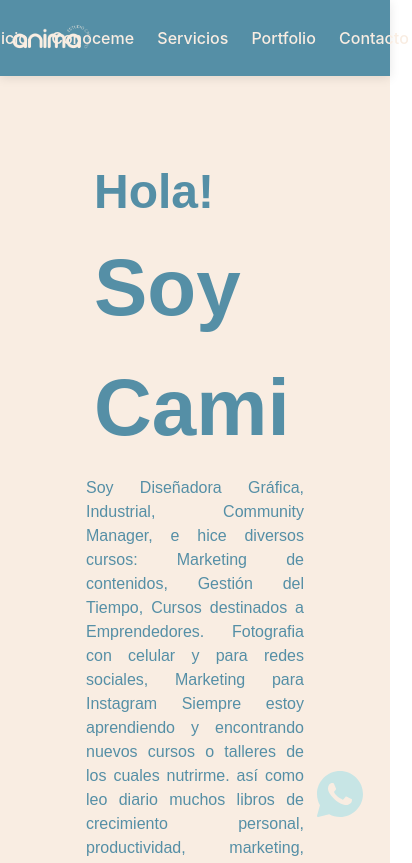
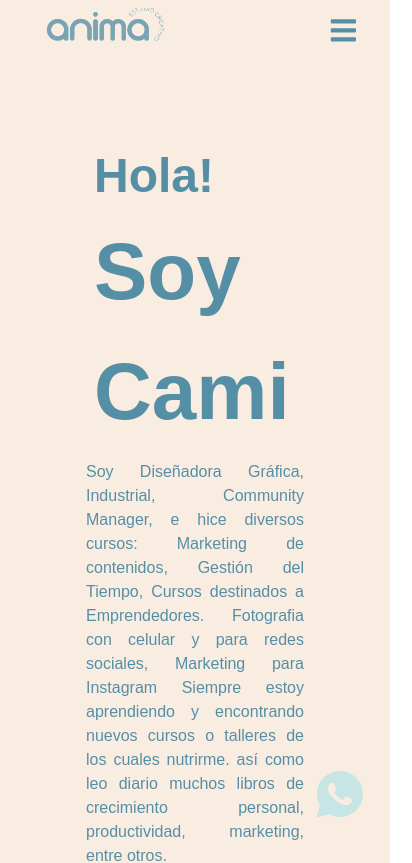
Before and after one commit to gerfabris/anima, a React (Vite) app: page /about in a window 390 px wide. Shown: the top 863 px of the page, 412 px wide, since content can reach past the window. Built offline with nearby package versions, Linux system fonts and the light colour scheme; a web font is replaced by a local one.

Commit message:
Navbar responsive, services

```diff
--- a/src/components/AppRoutes/AppRoutes.jsx
+++ b/src/components/AppRoutes/AppRoutes.jsx
@@ -2,14 +2,13 @@ import { BrowserRouter } from "react-router-dom";
 import { WhatsApp } from "../WhatsApp/WhatssApp";
 import { Footer } from "../Footer/Footer";
 import { PublicRoutes } from "./PublicRoutes";
-import { useNavbar, useNavbarDos } from "../../hooks/useNavbar";
+import { Navbar, NavbarScroll } from "../Navbar/Navbar";
 
 export const AppRoutes = () => {
-  let NavbarComponent = useNavbar()
 
   return (
     <BrowserRouter>
-      {NavbarComponent}
+      <Navbar/>
       <PublicRoutes />
       <WhatsApp />
       <Footer />
--- a/src/components/Home/Home.css
+++ b/src/components/Home/Home.css
@@ -12,7 +12,6 @@
     font-size: 1.1rem;
     overflow: hidden;
 }
-
 .home .container{
     height: 100%;
     width: 100vw;
@@ -23,12 +22,10 @@
     color:#558FA6;
     margin-top: 5em;
 }
-
 .home .imaginDiv{
     height: 100%;
     width: 20%;
 }
-
 .home .homeDiv {
     height: 100%;
     width: 40%;
@@ -36,17 +33,14 @@
     flex-direction: column;
     justify-content: center;
 }
-
 .title{
     font-size: 4rem;
 }
-
 .slogan{
     width: 80%;
     font-size: 2rem;
     margin-bottom: 200px;
 }
-
 .homeDiv img {
     max-width: 700px;
     max-height: 700px;
--- a/src/components/Navbar/Navbar.css
+++ b/src/components/Navbar/Navbar.css
@@ -1,4 +1,4 @@
-nav {
+/* nav {
     display: flex;
     justify-content: space-between;
     align-items: center;
@@ -12,9 +12,9 @@ nav {
     background-color: #F9EDE2;
     transition: background-color 0.3s ease-in-out;
     z-index: 1000;
-}
+} */
 
-nav.scroll {
+/* nav.scroll {
   background-color: #558FA6;
   box-shadow: 0px 2px 10px rgba(0, 0, 0, 0.1);
 }
@@ -34,8 +34,8 @@ nav.scroll {
   width: 30%;
   max-width: 150px;
   height: 100%;
-  min-height: 60px;
-  max-height: 60px;
+  min-height: 50px;
+  max-height: 50px;
   margin-top: 1em;
 }
 .logo__img{
@@ -44,7 +44,11 @@ nav.scroll {
   height: 100%;
 }
 .menu {
+  width: 80%;
+  transition: all .3s ease-in-out;
   display: flex;
+  justify-content: flex-end; */
+/*   display: flex;
   justify-content: flex-end;
   align-items: center;
   list-style: none;
@@ -56,17 +60,23 @@ nav.scroll {
   max-height: 40px;
   transition: all .3s ease-in-out;
   margin-right: 2em;
-}
-
-.menu li {
+}*/
+/* .menu__list{
+  list-style: none;
+  display: flex;
+  width: 100%;
+  gap: 2em;
+  display: flex;
+  justify-content: flex-end;
+  margin-right: 2em;
+} */
+/* .menu li {
   margin-left: 20px;
 }
-
 .menu li:first-child {
   margin-left: 0;
-}
-
-.menu li a {
+} */
+/* .menu li a {
   font-size: 16px;
   font-weight: 500;
   color: #F9EDE2;
@@ -75,18 +85,13 @@ nav.scroll {
 .menu li a:hover {
   color: #fff;
 }
-.menu__li{
-  margin-right: .2em;
-}
 .hamburger {
   display: none;
 }
-
 .display-none{
   display: none;
   transition: all .3s ease-in-out;
-}
-
+} */
 /*   @media screen and (max-width: 920px) {
     nav {
       flex-direction: column;
@@ -129,3 +134,191 @@ nav.scroll {
       box-shadow: 0px 2px 10px rgba(0, 0, 0, 0.1);
     }
   } */
+
+/* @media screen and (max-width: 900px) {
+  .navbar{
+    display: flex;
+    justify-content: space-between;
+
+  }
+  .hamburger {
+    display: block;
+    align-items: center;
+    text-align: center;
+    cursor: pointer;
+    width: 10%;
+  }
+  .line {
+    width: 25px;
+    height: 3px;
+    background-color: #ffff;
+    margin: 5px 0;
+  }
+  .menu{
+    display: flex;
+    left: 0;
+    top: 10%;
+    background-color: #558FA6;
+    position: absolute;
+    transition: .3s ease-in-out all;
+    width: 100%;
+    height: -webkit-fill-available;
+    transform: translateX(-100%);
+  }
+  .menu__list{
+    flex-direction: column;
+    align-items: center;
+    padding: 1em;
+  }
+  .menu.open{
+    transform: translateX(100%);
+  }
+} */
+
+
+
+
+/*  --- nav responsive */
+.nav{
+  background: #F9EDE2;
+  width: 100vw;
+  height: 60px;
+  display: flex;
+  justify-content: space-between;
+  padding: .5rem calc((100vw - 1000px) /2) ;
+  transition: background-color 0.3s ease-in-out;
+  z-index: 10;
+  position: sticky;
+  top: 0;
+  left: 0;
+}
+.navscroll {
+  background: #558FA6;
+  height: 60px;
+  width: 100vw;
+  display: flex;
+  justify-content: space-between;
+  padding: .5rem calc((100vw - 1000px) /2) ;
+  transition: background-color 0.3s ease-in-out ;
+  z-index: 10;
+  box-shadow: 0px 2px 10px rgba(0, 0, 0, 0.1);
+  position: sticky;
+  top: 0;
+  left: 0;
+}
+.navlink{
+  color: #fff;
+  display: flex;
+  align-items: center;
+  text-decoration: none;
+/*   padding: 0 1rem;
+ */  height: 100%;
+  cursor: pointer;
+  font-size: 14px;
+/*   font-weight: 500;
+ */  color: #F9EDE2;
+}
+.navlink:active{
+  color: #558FA6;
+}
+.navlink:hover{
+  color: #F9EDE2
+}
+.navmenu{
+  display: flex;
+  align-items: center;
+  margin-right: 2em;
+  gap: 2em;
+  justify-content: flex-end;
+  width: 75%;
+
+}
+.navlink-logo{
+  display: flex;
+  justify-content: center;
+  align-items: center;
+  width: 150px;
+  height: 100%;
+  margin-right: 5em;
+  overflow: hidden;
+  margin-left: 2em;
+}
+.nav__image{
+  width: 100%;
+}
+.display-none{
+  display: none;
+  transition: all .3s ease-in-out;
+}
+.nav-toggle{
+  display: none;
+  justify-content: center;
+  align-items: center;
+  width: 30px;
+}
+.bars{
+  color: #fff;
+}
+@media screen and (max-width:900px) {
+  .bars{
+/*     display: block;
+    position: absolute;
+    top: 0;
+    right: 0;
+    transform: translate(-100% , 75%);
+    */
+    font-size: 1.8rem;
+    display: block;
+    cursor: pointer;
+  }
+  .nav{
+    justify-content: space-between;
+  }
+  .navscroll{
+    justify-content: space-between;
+  }
+
+  .bars.scroll{
+    color: #558FA6;
+  }
+  .nav-toggle{
+    margin-right: 2em;
+    display: flex;
+  }
+  .navmenu{
+    display: none;
+  }
+  .navmenu.open{
+    position: absolute;
+    display: flex;
+    justify-content: center;
+    align-items: center;
+    flex-direction: column;
+    background-color: #558FA6;
+    top: 60px;
+    z-index: 999;
+    padding: 1em;
+    right: 0%;
+    border-radius: 2pt;
+    margin-right: 0;
+    width: 100%;
+  }
+  .display-none.open{
+    position: absolute;
+    display: flex;
+    justify-content: center;
+    align-items: center;
+    flex-direction: column;
+    background-color: #558FA6;
+    top: 60px;
+    z-index: 999;
+    padding: 1em;
+    right: 0%;
+    border-radius: 2pt;
+    gap: 2em;
+    width: 100%;
+  }
+  .navmenu{
+    transition: .6s ease-in-out all;
+  }
+}
--- a/src/components/Navbar/Navbar.jsx
+++ b/src/components/Navbar/Navbar.jsx
@@ -1,7 +1,8 @@
 import { useEffect, useState } from "react";
-import { Link } from "react-router-dom";
+import { Link, NavLink } from "react-router-dom";
 import logoBlue from "../../assets/logo/logo2 animanuevo@4x-8-blue-.png";
 import logoCream from "../../assets/logo/logo3 animanuevo@4x-8.png";
+import { FaBars } from "react-icons/fa";
 import "./Navbar.css";
 
 const NavbarScroll = () => {
@@ -17,9 +18,11 @@ const NavbarScroll = () => {
   const handleScroll = () => {
     setScroll(window.scrollY);
   };
+  /* --- open menu ---  */
+  const [isOpen, setIsOpen] = useState(false)
 
   return (
-    <nav id="navbar-scroll" className={scroll > 0 ? "scroll" : ""}>
+    <nav id="navbar-scroll" className={scroll > 0 ? "scroll" : "navbar"}>
       <div className="logo">
         <Link to="/contact" className="logo__container">
           <img
@@ -29,28 +32,31 @@ const NavbarScroll = () => {
           />
         </Link>
       </div>
-      <ul className={scroll > 0 ? "menu" : "display-none"}>
-        <li className="menu__li">
-          <Link to="/">Inicio</Link>
-        </li>
-        <li className="menu__li">
-          <Link to="/about">Conoceme</Link>
-        </li>
-        <li className="menu__li">
-          <Link to="/products">Servicios</Link>
-        </li>
-        <li className="menu__li">
-          <Link to="/portfolio">Portfolio</Link>
-        </li>
-        <li className="menu__li">
-          <Link to="/contact">Contacto</Link>
-        </li>
-      </ul>
-      <div className="hamburger">
+      <div className="hamburger" id="toggler" onClick={ () => setIsOpen(!isOpen)}>
         <div className="line"></div>
         <div className="line"></div>
         <div className="line"></div>
       </div>
+      <div className={scroll > 0 ? "menu" : "display-none"}>
+        <ul className="menu__list">
+          <li className="li">
+            <Link to="/">Inicio</Link>
+          </li>
+          <li className="li">
+            <Link to="/about">Conoceme</Link>
+          </li>
+          <li className="li">
+            <Link to="/products">Servicios</Link>
+          </li>
+          <li className="li">
+            <Link to="/portfolio">Portfolio</Link>
+          </li>
+          <li className="li">
+            <Link to="/contact">Contacto</Link>
+          </li>
+        </ul>
+      </div>
+
     </nav>
   );
 };
@@ -89,4 +95,56 @@ const NavbarNormal = () => {
   );
 };
 
-export { NavbarScroll, NavbarNormal };
+
+const Navbar = () => {
+  /* -- Scroll -- */
+  const [scroll, setScroll] = useState(0);
+
+  useEffect(() => {
+    window.addEventListener("scroll", handleScroll);
+    return () => {
+      window.removeEventListener("scroll", handleScroll);
+    };
+  }, []);
+
+  const handleScroll = () => {
+    setScroll(window.scrollY);
+  };
+  /* --- open menu --- */
+  const [isOpen, setIsOpen] = useState(false)
+  const toggleMenu = () =>{
+    setIsOpen(!isOpen)
+  }
+  return (
+    <>
+      <nav className={scroll > 0 ? "navscroll" : "nav"} >
+        <NavLink to='/contact' className='navlink navlink-logo'>
+          <img
+              src={scroll > 0 ? logoCream : logoBlue}
+              alt="Logo Anima - Estudio Creativo"
+              className="nav__image"
+          />
+        </NavLink>
+        <div className={ `${scroll > 0 ? "navmenu" : "display-none"} ${isOpen ? "open" : ""}` } >
+          <NavLink to='/' activeStyle className='navlink'>
+            Inicio
+          </NavLink>
+          <NavLink to='/about' activeStyle className='navlink'>
+            Conoceme
+          </NavLink>
+          <NavLink to='/contact' activeStyle className='navlink'>
+            Contacto
+          </NavLink>
+          <NavLink to='/portfolio' activeStyle className='navlink'>
+            Portfolio
+          </NavLink>
+        </div>
+        <div className="nav-toggle" onClick={ toggleMenu }>
+          <FaBars className={ scroll > 0 ? 'bars' : 'bars scroll'} />
+        </div>
+      </nav>
+    </>
+  )
+}
+
+export { NavbarScroll, NavbarNormal , Navbar};
--- a/src/components/Products/Services.css
+++ b/src/components/Products/Services.css
@@ -34,9 +34,11 @@
     align-items: center;
     width: 100%;
     height: 100%;
+    gap: 2em;
+    margin-bottom: 2em;
 }
 /* --- cards --- */
-.service-card {
+/* .service-card {
     width: 30%;
     height: 100%;
     max-width: 30em;
@@ -94,4 +96,70 @@
     max-height: 12em;
     width: 100%;
     height: 100%;
+} */
+/* -- versión 2 */
+.service-card{
+    position: relative;
+    z-index: 1;
+    display: grid;
+    place-content: center;
+    text-align: center;
+    background: /* url('/src/assets/logo/logo2 animanuevo@4x-8-blue-.png')  center no-repeat*/ white;
+    background: url('/src/assets/Portfolio/1.jpg') center no-repeat;
+    background-size: cover;
+    padding: 10px;
+    border-radius: 20px;
+    overflow: hidden;
+    min-width: 30em;
+    min-height: 30em;
+    width: 30em;
+    height: 30em;
 }
+.service-card::before,.service-card::after{
+    content: '';
+    position: absolute;
+    left: 0;
+    z-index: -1;
+    width: 100%;
+    height: calc(60% + 35px);
+    background-color: #222222;
+    transition: transform .5s .25s;
+}
+.service-card::before{
+    top: 0;
+    clip-path: polygon(0 0, 100% 0, 100% 45%, 0% 100%);
+    transform: translateY(-100%);
+}
+.service-card::after{
+    bottom: 0;
+    clip-path: polygon(0 55%, 100% 0, 100% 100%, 0% 100%);
+    transform: translateY(100%);
+}
+.service-content{
+    opacity: 0;
+    transition: opacity .25s;
+    padding: 2em;
+    background-color: rgba(255,255,255,.05);
+    box-shadow: 0 0 5px rgba(0, 0, 0, .15);
+    backdrop-filter: blur(10px);
+    border-radius: 8px;
+}
+.service-card-title{
+    font-size: 24px;
+    font-weight: 500;
+    margin-bottom: 20px;
+    color: #fff;
+}
+.service-card-description{
+    font-size: 16px;
+    font-weight: 400;
+    margin-bottom: 30px;
+    color: #fff;
+}
+.service-card:hover::before,.service-card:hover::after{
+    transform: translateY(0);
+}
+.service-card:hover .service-content{
+    opacity: 1;
+    transition-delay: 0.75s;
+}
```
Also changed, not shown: src/components/Products/Products.jsx (+12 -10 lines), src/Data/DataServices.jsx (renamed from src/Data/Services.jsx).
